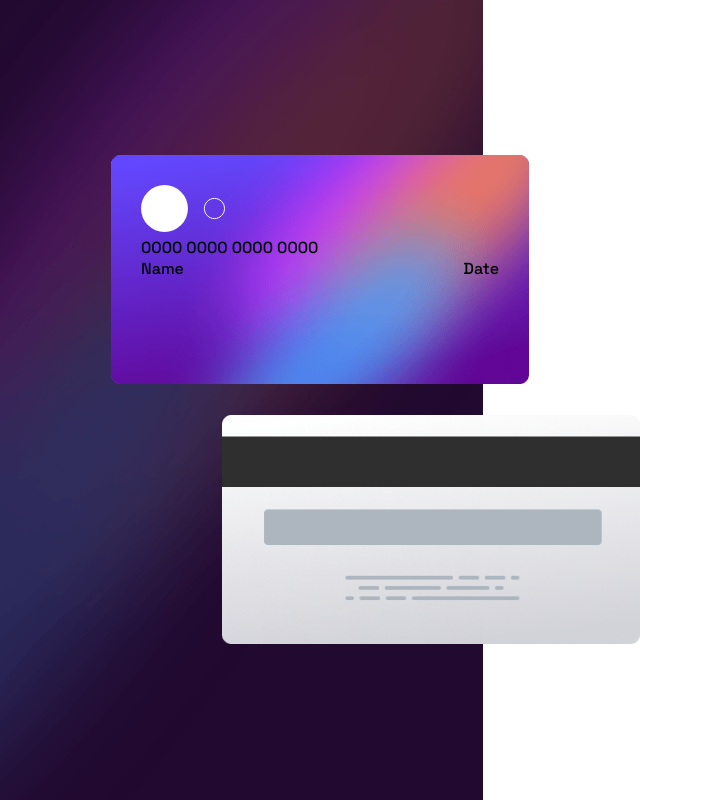
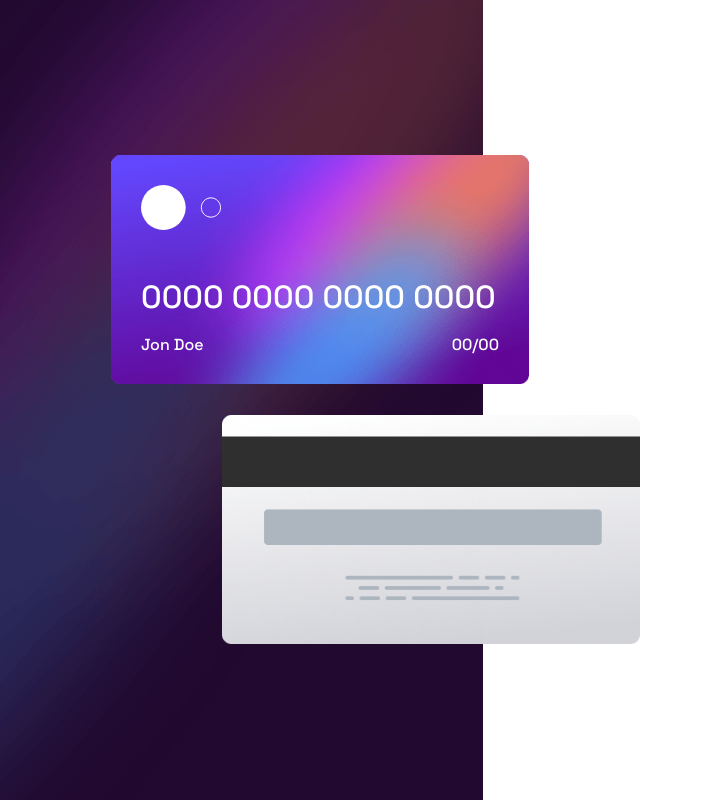
Before and after one commit to lucasfeklein/card-form, a React (Vite) app: page / in a window 1280 px wide. Shown: the whole page, without its empty margins (0-703 px from the left). Built offline with nearby package versions, Linux system fonts and the light colour scheme.

Commit message:
front card styles

```diff
--- a/src/App.tsx
+++ b/src/App.tsx
@@ -2,12 +2,12 @@ function App() {
   return (
     <div className="container">
       <div className="cards-container">
-        <div className="front-card">
-          <img src="./card-logo.svg" />
-          <p>0000 0000 0000 0000</p>
+        <div className="front-card color-white">
+          <img src="./card-logo.svg" width={80} />
+          <p className="card-number">0000 0000 0000 0000</p>
           <div style={{ display: "flex", justifyContent: "space-between" }}>
-            <p>Name</p>
-            <p>Date</p>
+            <p>Jon Doe</p>
+            <p>00/00</p>
           </div>
         </div>
         <div className="back-card"></div>
--- a/src/index.css
+++ b/src/index.css
@@ -37,9 +37,21 @@ body {
 .front-card {
   background-image: url("/bg-card-front.png");
   padding: 30px;
+  display: flex;
+  flex-direction: column;
+  justify-content: space-between;
 }
 
 .back-card {
   background-image: url("/bg-card-back.png");
   align-self: flex-end;
 }
+
+.color-white {
+  color: white;
+}
+
+.card-number {
+  font-size: 32px;
+  margin-top: 30px;
+}
```
